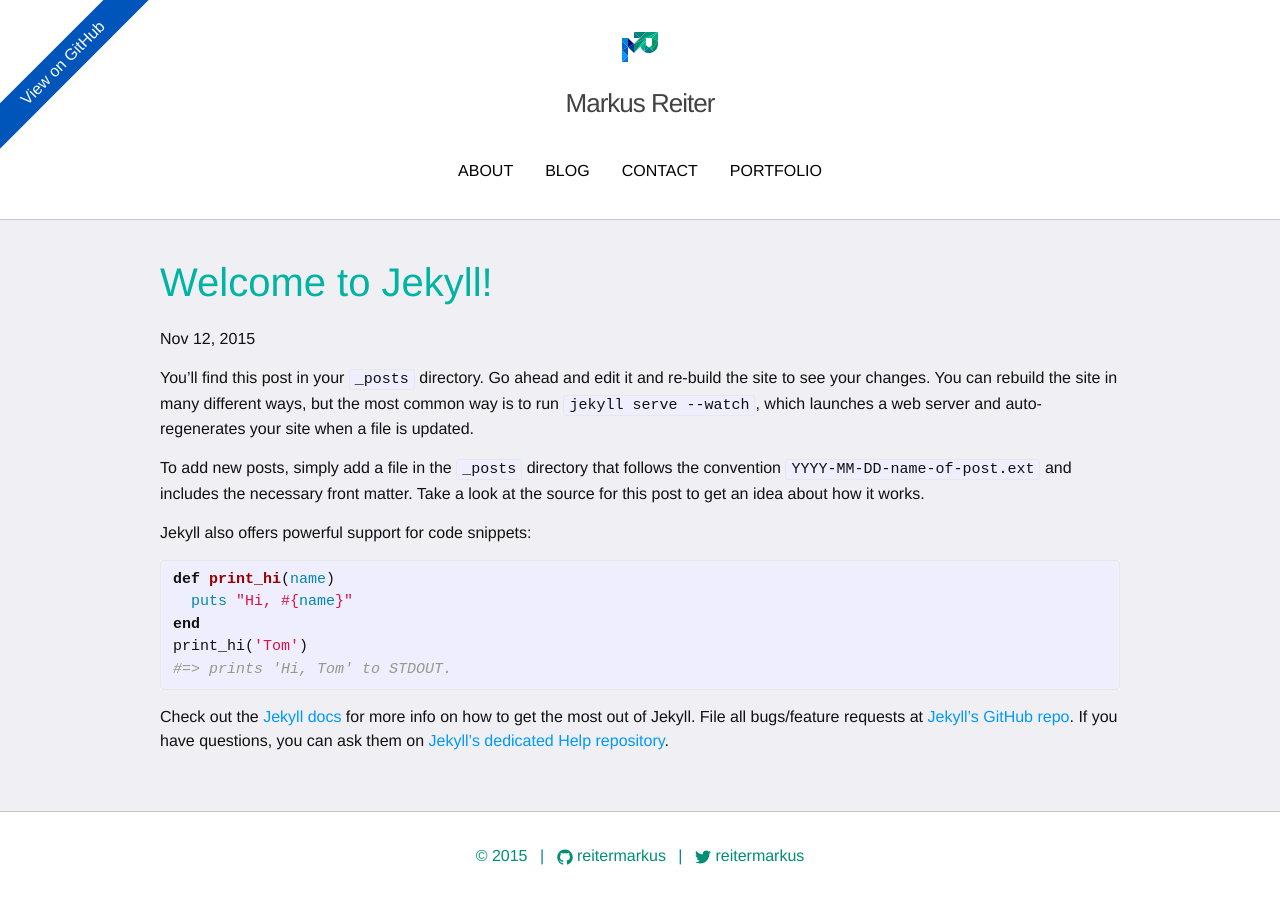
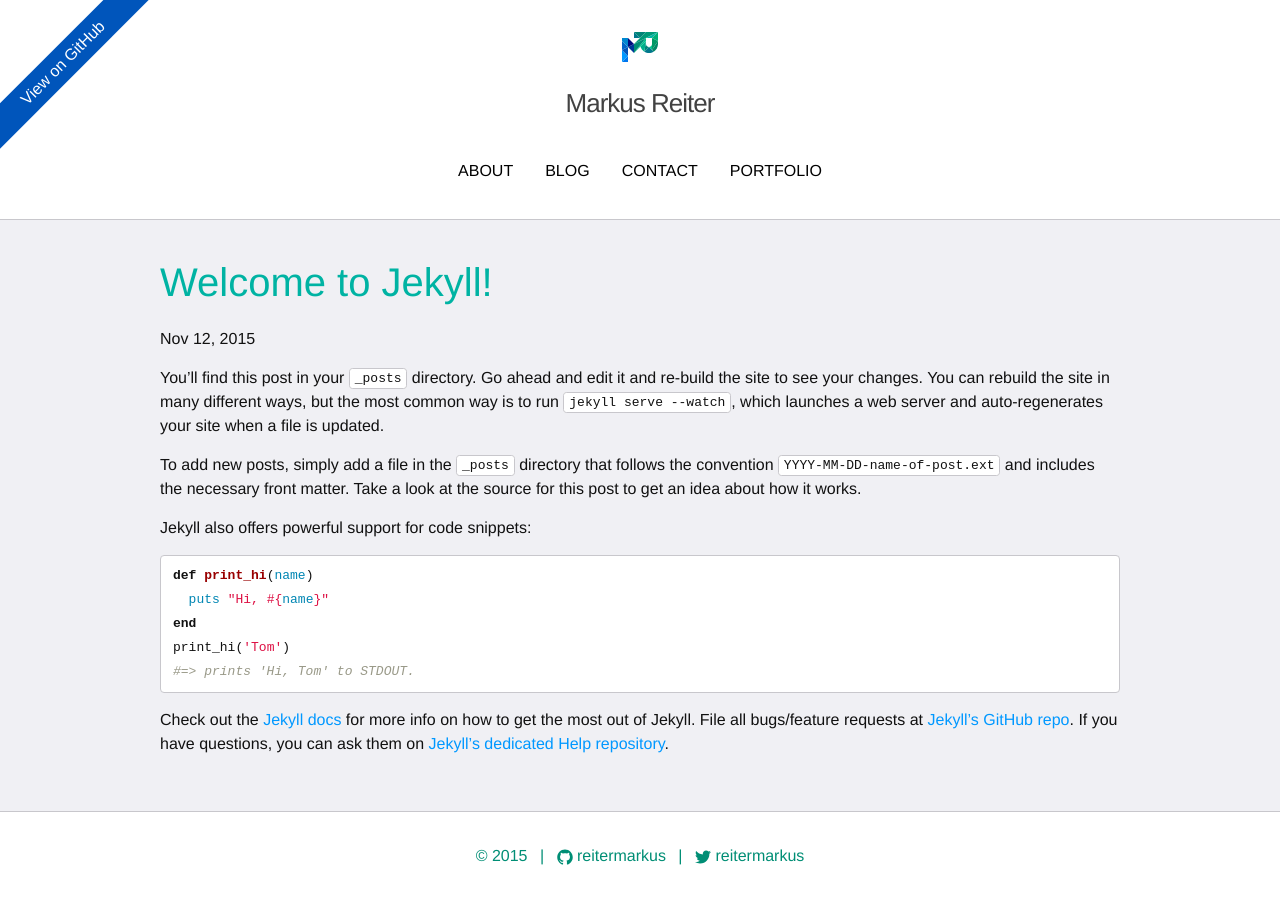
Before and after one commit to reitermarkus/reitermarkus.github.com, a Jekyll site: the page built from _posts/2015-11-12-welcome-to-jekyll.markdown, in a window 1280 px wide. Built offline with Jekyll 4.4.1, drawn with Linux system fonts in a browser that asks for light colours; nearby versions of some CDN libraries.

Commit message:
Change code formatting.

```diff
--- a/_sass/_base.scss
+++ b/_sass/_base.scss
@@ -121,30 +121,36 @@ blockquote {
 
 
 
-/**
- * Code formatting
- */
+// Code formatting
+
 pre,
 code {
-    font-size: 15px;
-    border: 1px solid $grey-color-light;
-    border-radius: 3px;
-    background-color: #eef;
+  border: $menu-link-border;
+  border-radius: 0.25em;
+  background-color: $menu-link-background-color;
+  -webkit-hyphens: none;
+  -moz-hyphens: none;
+  -ms-hyphens: none;
+
+  @include retina() {
+    border-width: 0.5px;
+  }
 }
 
 code {
-    padding: 1px 5px;
+  padding: 0.125em 0.375em;
+  vertical-align: middle;
+  font-size: 0.8125em;
 }
 
 pre {
-    padding: 8px 12px;
-    overflow-x: scroll;
+  padding: 8px 12px;
+  overflow-x: scroll;
 
-    > code {
-        border: 0;
-        padding-right: 0;
-        padding-left: 0;
-    }
+  code {
+    border: none;
+    padding: 0;
+  }
 }
 
 
--- a/_sass/_syntax-highlighting.scss
+++ b/_sass/_syntax-highlighting.scss
@@ -2,7 +2,6 @@
  * Syntax highlighting styles
  */
 .highlight {
-    background: #fff;
     @extend %vertical-rhythm;
 
     .c     { color: #998; font-style: italic } // Comment
```
